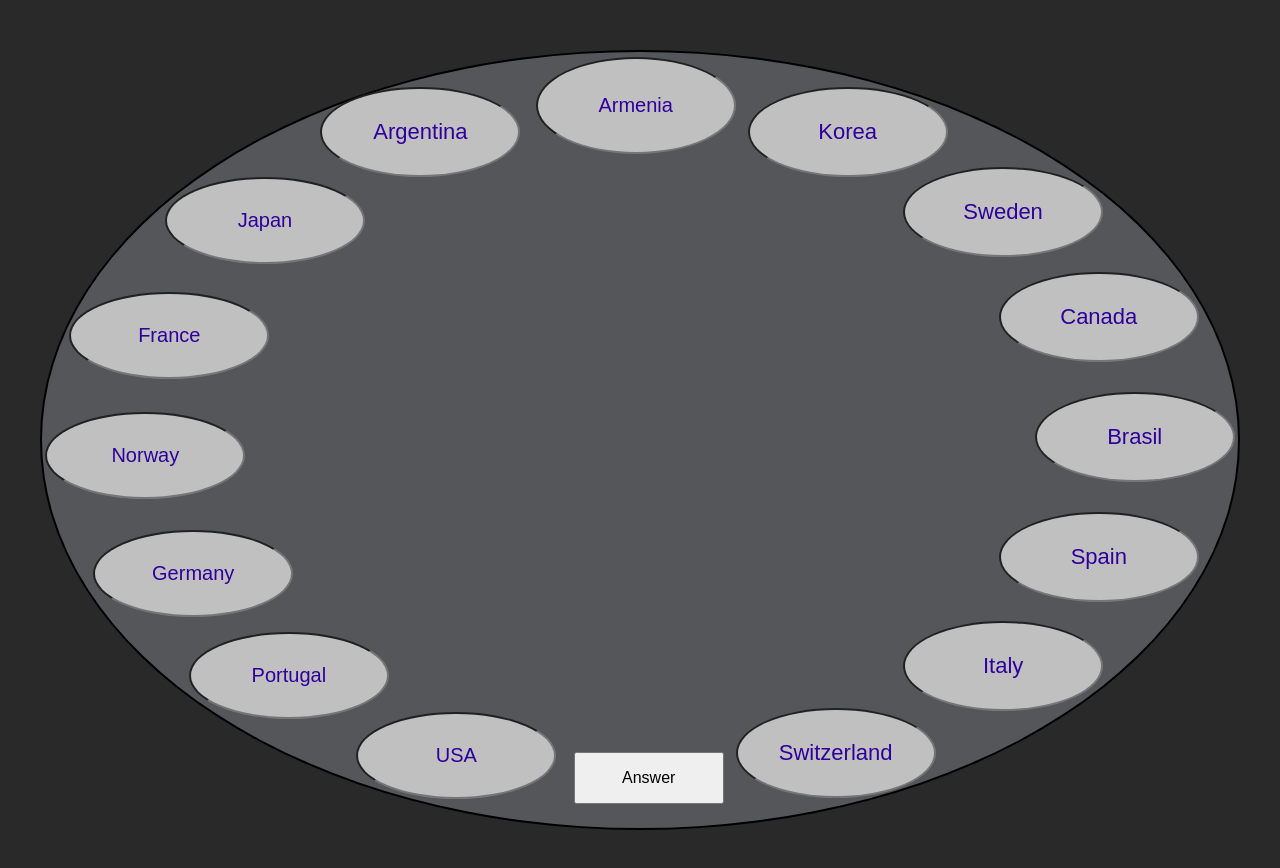
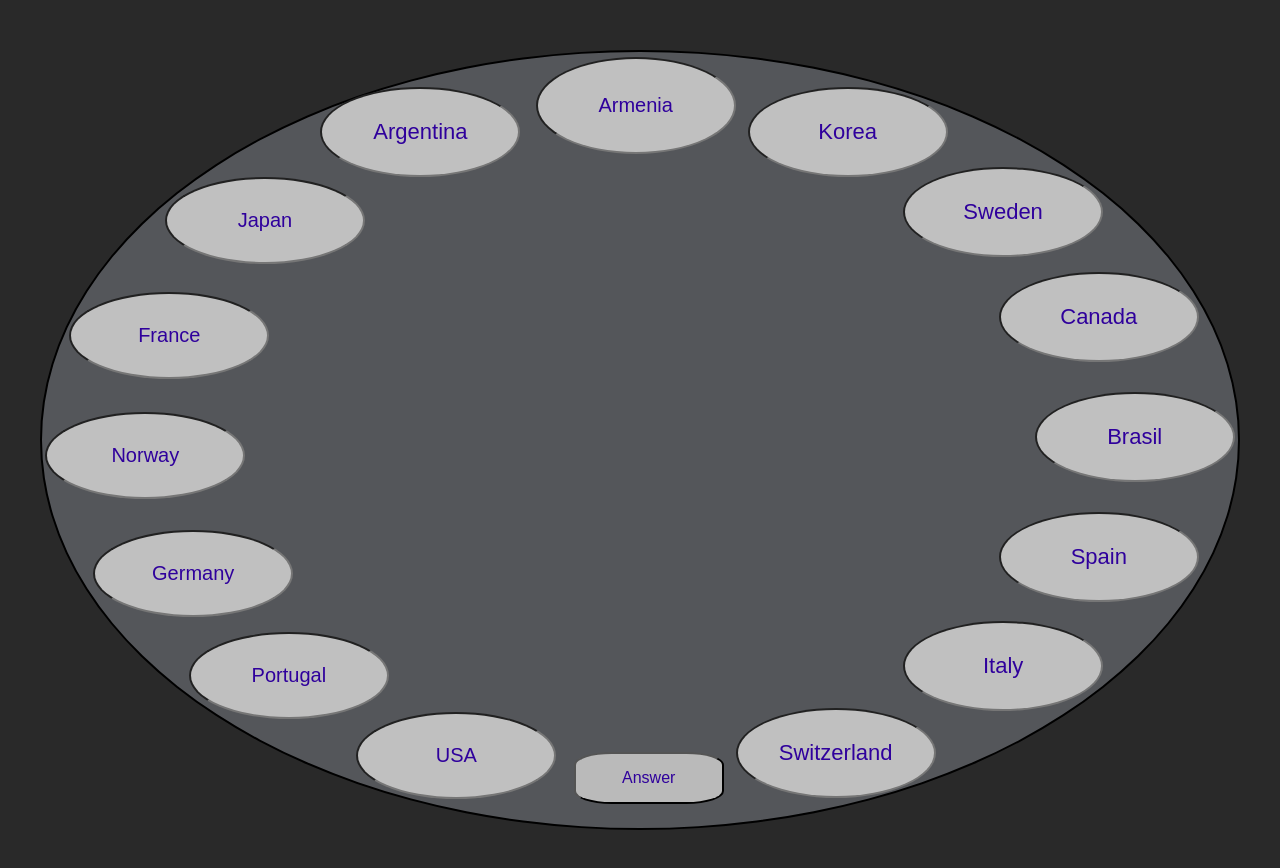
Before and after one commit to ArthurGhazaryan/Countries, a plain HTML site: page index.html in a window 1280 px wide. Drawn offline with Linux system fonts and the light colour scheme.

Commit message:
style.css

```diff
--- a/style.css
+++ b/style.css
@@ -138,6 +138,9 @@ input{
 
 button{
     position: absolute;
+    background-color: rgb(186, 186, 186);
+    color: rgb(47, 0, 156);
+    border-radius: 25%;
     right: 43%;
     width: 150px;
     top: 700px;
@@ -147,7 +150,6 @@ button{
 }
 
 button:hover{
-    color: rgb(0, 0, 0);
     size: 200%;
     font-size: 20px;
     box-shadow: 3px 3px 3px 3px;
```
